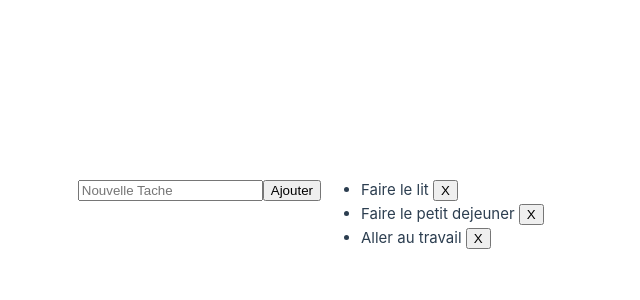
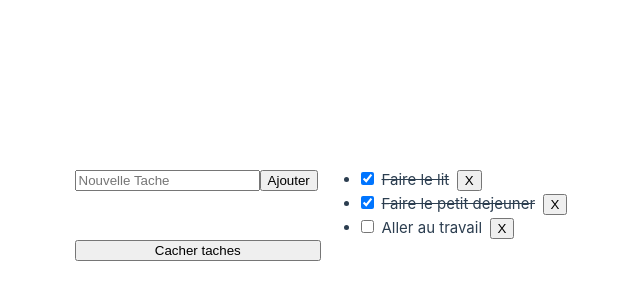
Before and after one commit to GregMarshall999/initiation, a Vue app: page / in a window 1280 px wide. Shown: the part 186-486 px from the top of the page, without its empty margins (319-959 px from the left). Built offline with nearby package versions, Linux system fonts and the light colour scheme.

Commit message:
computed

```diff
--- a/src/App.vue
+++ b/src/App.vue
@@ -6,37 +6,57 @@
 </form>
 
 <ul>
-	<li v-for="t in taches" :key="t.id">
-		{{ t.text }}
+	<li v-for="t in displayTasks" :key="t.id">
+		<input type="checkbox" v-model="t.done"/>
+		<span :class="{ done: t.done }">{{ t.text }}</span>
 		<button @click="removeTask(t)">X</button>
 	</li>
 </ul>
 
+<button @click="hideTasks = !hideTasks">
+	{{ hideTasks ?  'Afficher taches' : 'Cacher taches' }}
+</button>
+
 </template>
 
 <script setup>
-import { ref } from "vue";
+import { ref, computed } from "vue";
 
 let id = 0;
 const taches = ref([
-	{ id: id++, text: 'Faire le lit' },
-	{ id: id++, text: 'Faire le petit dejeuner' },
-	{ id: id++, text: 'Aller au travail' }
+	{ id: id++, text: 'Faire le lit', done: true },
+	{ id: id++, text: 'Faire le petit dejeuner', done: true },
+	{ id: id++, text: 'Aller au travail', done: false }
 ]);
 
 const nTask = ref('');
 const addTask = () => {
-	taches.value.push({ id: id++, text: nTask.value });
+	taches.value.push({ id: id++, text: nTask.value, done: false });
 	nTask.value = '';
 };
 
 const removeTask = task => {
-	console.log(task);
 	taches.value = taches.value.filter(t => t !== task);
 };
+
+const hideTasks = ref(false);
+const displayTasks = computed(() => {
+	return hideTasks.value ?
+		taches.value.filter(t => !t.done) :
+		taches.value;
+});
 </script>
 
 <style scoped>
+
+span {
+	margin-left: 0.5em;
+	margin-right: 0.5em;
+}
+
+.done {
+	text-decoration: line-through;
+}
 
 header {
   line-height: 1.5;
```
